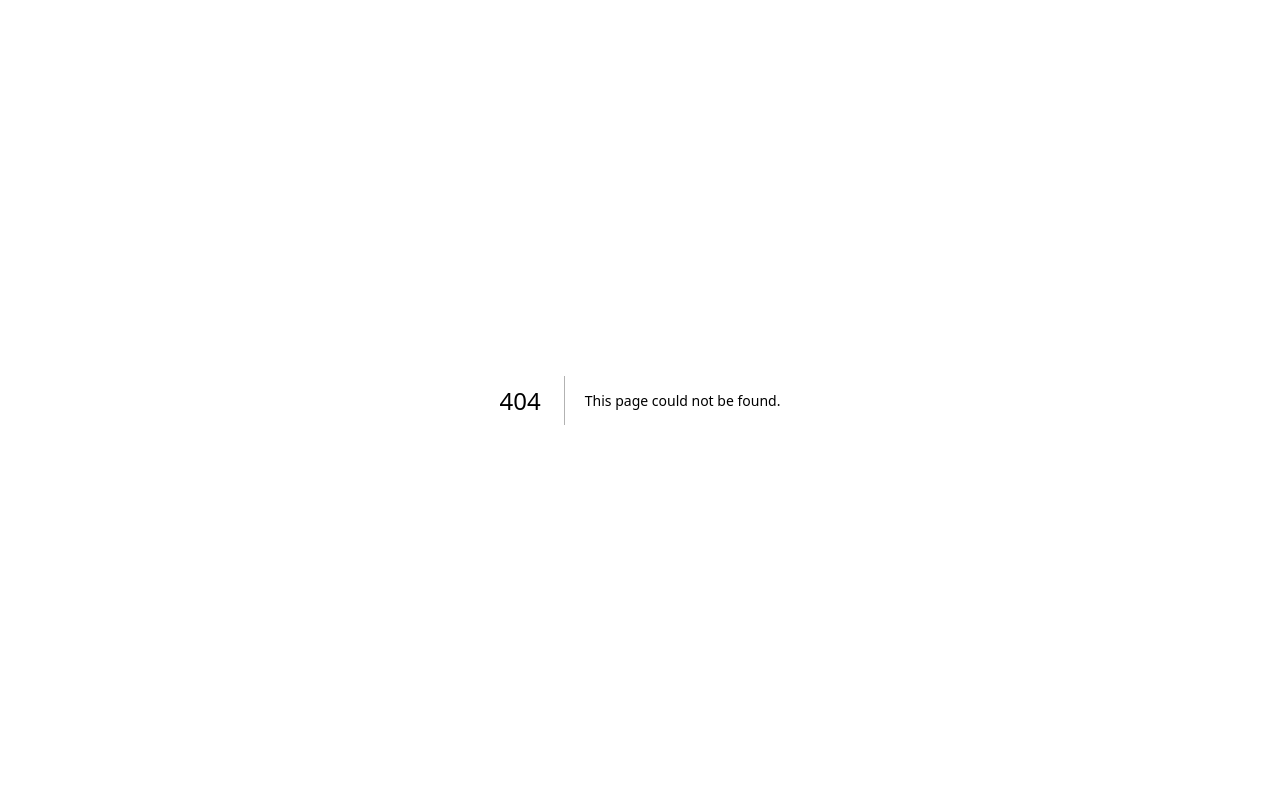
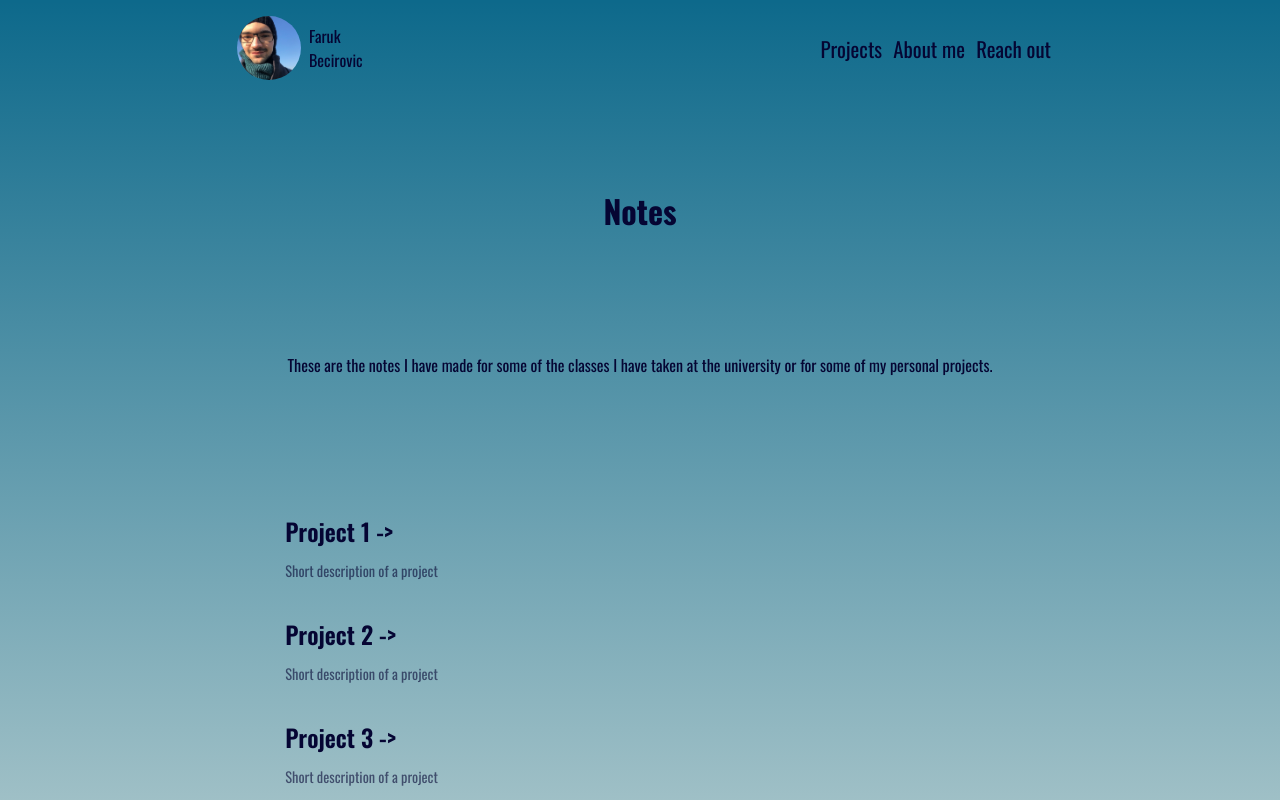
Before and after one commit to faruk-becirovic/faruk, a Next.js app: page /notes in a window 1280 px wide. Before the commit this address had no page. Shown: the top 800 px of the page. Built offline with nearby package versions, Linux system fonts and the light colour scheme.

Commit message:
Added notes sub-route

```diff
--- a/components/footer.tsx
+++ b/components/footer.tsx
@@ -36,8 +36,13 @@ export default function Footer(props: any) {
                     </Link>
                 </li>
                 <li>
-                    <Link href={"https://www.typescriptlang.org/docs/handbook/2/everyday-types.html"}>
+                    <Link href={"/resume"}>
                         <p>Resume</p>
+                    </Link>
+                </li>
+                <li>
+                    <Link href={"/notes"}>
+                        <p>Notes</p>
                     </Link>
                 </li>
             </ul>
--- /dev/null
+++ b/pages/notes/index.tsx
@@ -0,0 +1,60 @@
+import Head from 'next/head';
+import Image from 'next/image';
+import { Oswald } from '@next/font/google';
+import styles from '../../styles/Notes.module.css';
+
+import Note from '../../components/project';
+import Layout from '../../components/layout';
+
+const font = Oswald({ subsets: ['latin'] })
+
+export default function Notes() {
+    return (
+        <>
+            <Head>
+                <title>Faruk Becirovic</title>
+                <meta
+                    name="description"
+                    content="Generated by create next app"
+                />
+                <meta
+                    name="viewport"
+                    content="width=device-width, initial-scale=1"
+                />
+                <link rel="icon" href="/icon.svg" />
+            </Head>
+            <Layout>
+                <main
+                    className={styles.main + " " + font.className}
+                >
+                    <h1>Notes</h1>
+                    <p>
+                        These are the notes I have made for some of
+                        the classes I have taken at the university
+                        or for some of my personal projects.
+                    </p>
+                    <div className={styles.notes}>
+                        <Note
+                            className={styles.card}
+                            projectTitle="Project 1"
+                            projectDesc="Short description of a project"
+                            link="https://github.com/faruk-becirovic?tab=repositories"
+                        />
+                        <Note
+                            className={styles.card}
+                            projectTitle="Project 2"
+                            projectDesc="Short description of a project"
+                            link="https://github.com/faruk-becirovic?tab=repositories"
+                        />
+                        <Note
+                            className={styles.card}
+                            projectTitle="Project 3"
+                            projectDesc="Short description of a project"
+                            link="https://github.com/faruk-becirovic?tab=repositories"
+                        />
+                    </div>
+                </main>
+            </Layout>
+        </>
+    )
+}
--- /dev/null
+++ b/styles/Notes.module.css
@@ -0,0 +1,55 @@
+.main {
+  display: flex;
+  flex-direction: column;
+  justify-content: space-around;
+  align-items: center;
+  padding: 2rem; /*alt 6rem */
+  min-height: 100vh;
+}
+
+.notes {
+    display: flex;
+    width: 95%;
+    max-width: 750px;
+    flex-direction: column;
+    align-items: center;
+    justify-content:space-around;
+}
+
+.card {
+    width: 100%;
+    padding: 1rem 1.2rem;
+    border-radius: var(--border-radius);
+    background: rgba(var(--card-rgb), 0);
+    border: 1px solid rgba(var(--card-border-rgb), 0);
+    transition: background 200ms, border 200ms;
+}
+
+.card span {
+  display: inline-block;
+  transition: transform 200ms;
+}
+
+.card h2 {
+  font-weight: 600;
+  margin-bottom: 0.7rem;
+}
+
+.card p {
+  margin: 0;
+  opacity: 0.6;
+  font-size: 0.9rem;
+  line-height: 1.5;
+  max-width: 30vh;
+}
+
+@media (hover: hover) and (pointer: fine) {
+  .card:hover {
+    background: rgba(var(--card-rgb), 0.1);
+    border: 1px solid rgba(var(--card-border-rgb), 0.15);
+  }
+
+  .card:hover span {
+    transform: translateX(4px);
+  }
+}
```
